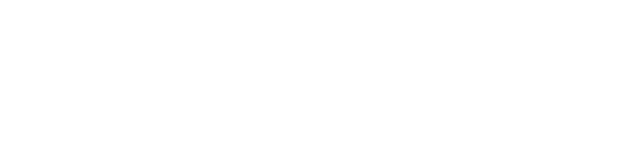
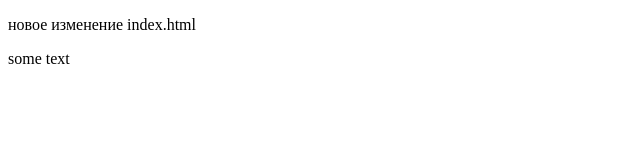
Before and after one commit to TsoyR/GeekBrainsMySQL, a plain HTML site: page repo/index.html in a window 1280 px wide. Shown: the whole page, without its empty margins (0-640 px from the left). Drawn offline with Linux system fonts and the light colour scheme.

Commit message:
second commit

```diff
--- a/repo/index.html
+++ b/repo/index.html
@@ -3,6 +3,8 @@
 <head>
     <meta charset="UTF-8">
     <title>Git урок </title>
+    <p> новое изменение index.html</p>
+    <p>some text</p>
 </head>
 <body>
 
```
